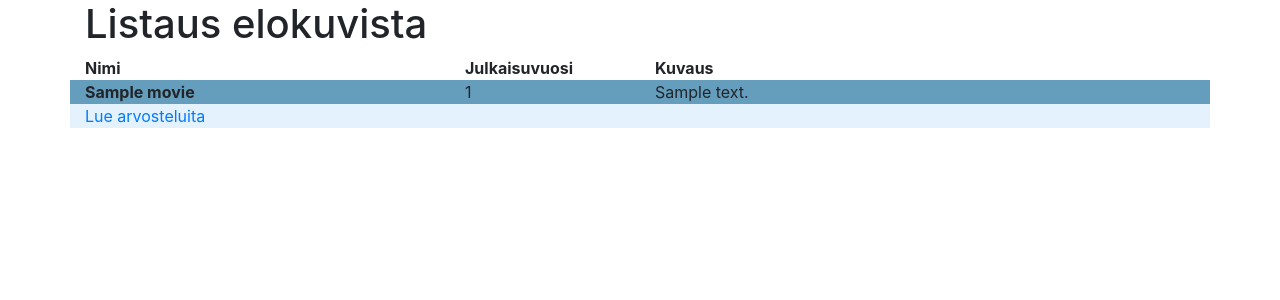
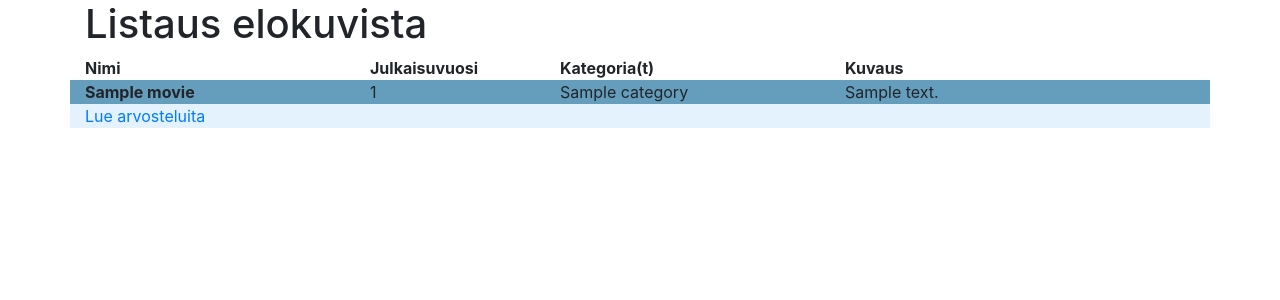
Before and after one commit to anketola/Tietokanta-leffasovellus, a Flask app: page /movies in a window 1280 px wide. Shown: the part 56-356 px from the top of the page. Run offline with Flask 2, Linux system fonts and the light colour scheme; tables that the repository leaves empty hold one stand-in row (values such as "Sample post"); some libraries are stand-ins or nearby versions.

Commit message:
Lisätty kategoria ja sen liitostaulu käyttöön

```diff
--- a/application/__init__.py
+++ b/application/__init__.py
@@ -63,6 +63,8 @@ from application.reviews import views
 from application.auth import models
 from application.auth import views
 
+from application.category import models
+
 from application.auth.models import User
 
 @login_manager.user_loader
--- a/application/models.py
+++ b/application/models.py
@@ -8,3 +8,7 @@ class Base(db.Model):
     date_created = db.Column(db.DateTime, default=db.func.current_timestamp())
     date_modified = db.Column(db.DateTime, default=db.func.current_timestamp(),
         onupdate=db.func.current_timestamp())
+
+moviescategories = db.Table('moviescategories',
+                    db.Column('movie_id', db.Integer, db.ForeignKey('movie.id')),
+                    db.Column('category_id', db.Integer, db.ForeignKey('category.id')))
--- a/application/movies/forms.py
+++ b/application/movies/forms.py
@@ -1,10 +1,11 @@
 from flask_wtf import FlaskForm
-from wtforms import StringField, IntegerField, TextAreaField, validators
+from wtforms import StringField, SelectMultipleField, IntegerField, TextAreaField, validators
 
 class MovieForm(FlaskForm):
     name = StringField("Elokuvan nimi", [validators.Length(min=1, max=144)])
     released = IntegerField("Julkaisuvuosi", [validators.NumberRange(min=1800, max=2100)])
     description = TextAreaField("Kuvaus", [validators.Length(min=2, max=144)])
+    category = SelectMultipleField('Kategoriat', [validators.DataRequired()], coerce=int)
 
     class Meta:
         csrf = False
--- a/application/movies/models.py
+++ b/application/movies/models.py
@@ -1,5 +1,5 @@
 from application import db
-from application.models import Base
+from application.models import Base, moviescategories
 
 from sqlalchemy.sql import text
 
@@ -10,6 +10,8 @@ class Movie(Base):
     description = db.Column(db.String(144), nullable=False)
 
     reviews = db.relationship("Review", backref='movie', lazy=True, cascade="all, delete-orphan")
+
+    moviescategories = db.relationship("Category", secondary = moviescategories, backref='movies')
 
     def __init__(self, name, released, description):
         self.name = name
--- a/application/movies/views.py
+++ b/application/movies/views.py
@@ -3,6 +3,7 @@ from flask import render_template, request, url_for, redirect
 from application import app, db, login_required
 from application.movies.models import Movie
 from application.movies.forms import MovieForm, EditMovieForm
+from application.category.models import Category
 
 @app.route("/movies", methods=["GET"])
 def movies_index():
@@ -11,7 +12,11 @@ def movies_index():
 @app.route("/movies/new/")
 @login_required(role="ADMIN")
 def movies_form():
-    return render_template("movies/new.html", form = MovieForm())
+    form = MovieForm()
+    # Fills the choices based on database entries in Category
+    categories = Category.query.all()
+    form.category.choices = [(categorychoice.id, categorychoice.name) for categorychoice in categories]
+    return render_template("movies/new.html", form = form)
 
 @app.route("/movies/<movie_id>")
 @login_required(role="ADMIN")
@@ -45,13 +50,25 @@ def movies_edit_entry(movie_id):
 def movies_create():
     form = MovieForm(request.form)
 
+    # For a reason yet unknown, the form.validate returns and error without this
+    categories = Category.query.all()
+    form.category.choices = [(categorychoice.id, categorychoice.name) for categorychoice in categories]
+
     if not form.validate():
         return render_template("movies/new.html", form = form)
 
     m = Movie(form.name.data, form.released.data, form.description.data)
+    categories = form.category.data
 
     db.session().add(m)
     db.session().commit()
+
+    db.session().refresh(m)
+
+    for id in categories:
+        category = Category.query.get(id)
+        m.categories.append(category)
+        db.session.commit()
 
     return redirect(url_for("movies_index"))
 
--- a/application/templates/movies/list.html
+++ b/application/templates/movies/list.html
@@ -4,25 +4,33 @@
 <div class="container">
   <h1>Listaus elokuvista</h1>
   <div class="row">
-      <div class="col-4">
+      <div class="col-3">
         <strong>Nimi </strong>
       </div>
       <div class="col-2">
           <strong>Julkaisuvuosi </strong>
       </div>
-      <div class="col-6">
+      <div class="col-3">
+          <strong>Kategoria(t)</strong>
+      </div>
+      <div class="col-4">
           <strong>Kuvaus</strong>
       </div>
     </div>
   {% for movie in movies %}
   <div class="row" style="background-color: #659DBD; margin-bottom: 0px">
-    <div class="col-4">
+    <div class="col-3">
         <strong>{{ movie.name }}</strong>
     </div>
     <div class="col-2">
         {{ movie.released }}
     </div>
-    <div class="col-6">
+    <div class="col-3">
+        {% for id in movie.categories %}
+            {{ id.name }}
+        {% endfor %}
+    </div>
+    <div class="col-4">
         {{ movie.description }}
     </div>
   </div>
```
Also changed, not shown: application/category/models.py (added, +13 -0 lines), application/templates/movies/new.html (+17 -0 lines), application/templates/reviews/list.html (+6 -2 lines), application/category/__init__.py (added).
